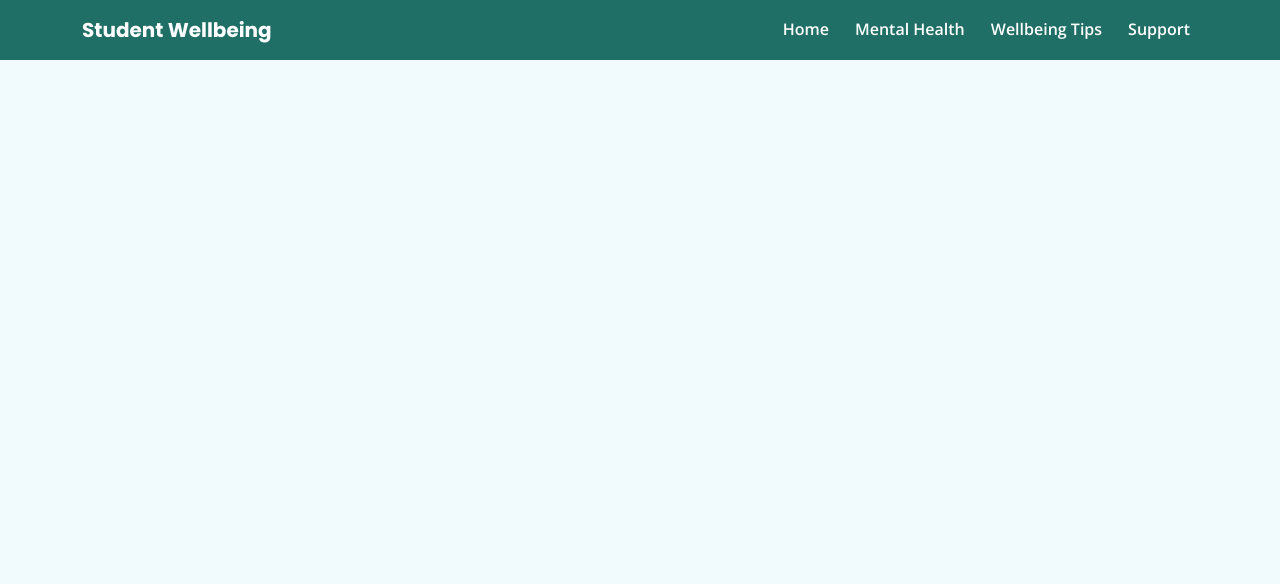
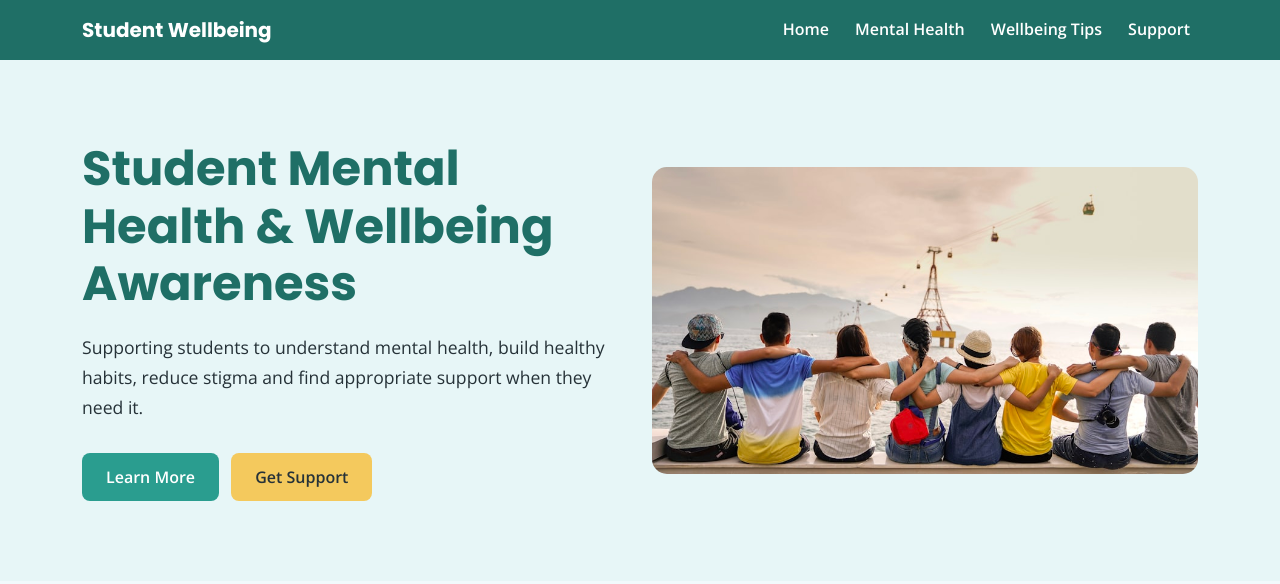
Before and after one commit to Krishna2414/Student-Mental-Health-Wellbeing-Awareness, a plain HTML site: page index.html in a window 1280 px wide. Drawn offline with nearby package versions, Linux system fonts and the light colour scheme.

Commit message:
Add Hero Section

```diff
--- a/assets/css/style.css
+++ b/assets/css/style.css
@@ -8,7 +8,7 @@
   --primary-color: #263238;
   --secondary-color: #1f6f66;
   --highlight-color: #f1fafc;
-  --highlight-color-dark: #1f6f66;
+  --highlight-color-dark: #e6b94f;
   --highlight-color-light: #f4c95d;
 }
 
@@ -33,7 +33,7 @@ h6 {
 
 /* Navbar */
 .navbar {
-  background-color: var(--highlight-color-dark);
+  background-color: var(--secondary-color);
 }
 
 .navbar-brand {
@@ -52,3 +52,58 @@ h6 {
 .navbar-nav .nav-link:focus {
   color: var(--highlight-color-light) !important;
 }
+
+/* Hero Section */
+
+.hero {
+  background-color: #e7f6f7;
+  padding: 80px 0;
+}
+
+.hero h1 {
+  font-size: 3rem;
+  font-weight: 700;
+  margin-bottom: 20px;
+}
+
+.hero p {
+  font-size: 1.1rem;
+  margin-bottom: 30px;
+}
+
+.hero-image {
+  width: 100%;
+  max-height: 400px;
+  object-fit: cover;
+  border-radius: 15px;
+}
+
+.btn-primary-custom {
+  background-color: #2a9d8f;
+  border: none;
+  color: #ffffff;
+  padding: 12px 24px;
+  font-weight: 600;
+  border-radius: 8px;
+}
+
+.btn-primary-custom:hover,
+.btn-primary-custom:focus {
+  background-color: var(--secondary-color);
+  color: #ffffff;
+}
+
+.btn-secondary-custom {
+  background-color: var(--highlight-color-light);
+  border: none;
+  color: var(--primary-color);
+  padding: 12px 24px;
+  font-weight: 600;
+  border-radius: 8px;
+}
+
+.btn-secondary-custom:hover,
+.btn-secondary-custom:focus {
+  background-color: var(--highlight-color-dark);
+  color: var(--primary-color);
+}
--- a/index.html
+++ b/index.html
@@ -65,5 +65,36 @@
         </div>
       </div>
     </nav>
+
+    <!-- Hero Section -->
+    <header id="home" class="hero">
+      <div class="container">
+        <div class="row align-items-center">
+          <!-- Hero text -->
+          <div class="col-lg-6">
+            <h1>Student Mental Health & Wellbeing Awareness</h1>
+
+            <p>
+              Supporting students to understand mental health, build healthy
+              habits, reduce stigma and find appropriate support when they need
+              it.
+            </p>
+
+            <a href="#" class="btn btn-primary-custom me-md-2"> Learn More </a>
+
+            <a href="#" class="btn btn-secondary-custom"> Get Support </a>
+          </div>
+
+          <!-- Hero image -->
+          <div class="col-lg-6">
+            <img
+              src="assets/images/hero-image.jpg"
+              class="hero-image"
+              alt="Students sitting together and supporting each other"
+            />
+          </div>
+        </div>
+      </div>
+    </header>
   </body>
 </html>
```
Also changed, not shown: assets/images/hero-image.jpg (added), assets/images/student_mental_health_wellbeing_awareness_logo.png (added).
